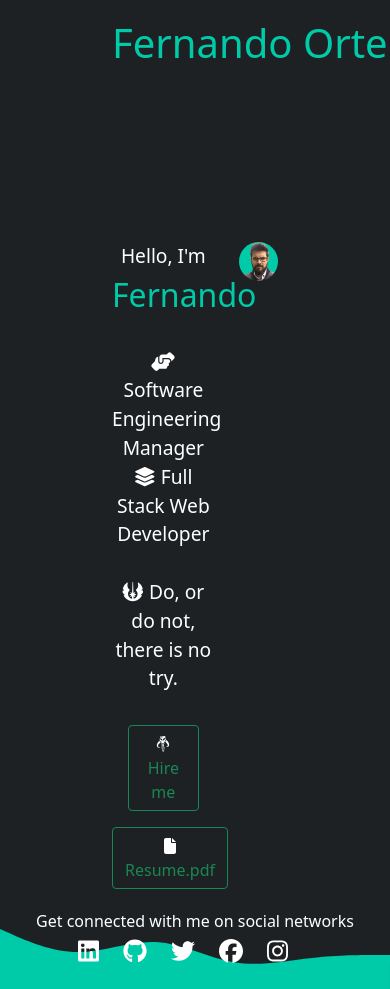
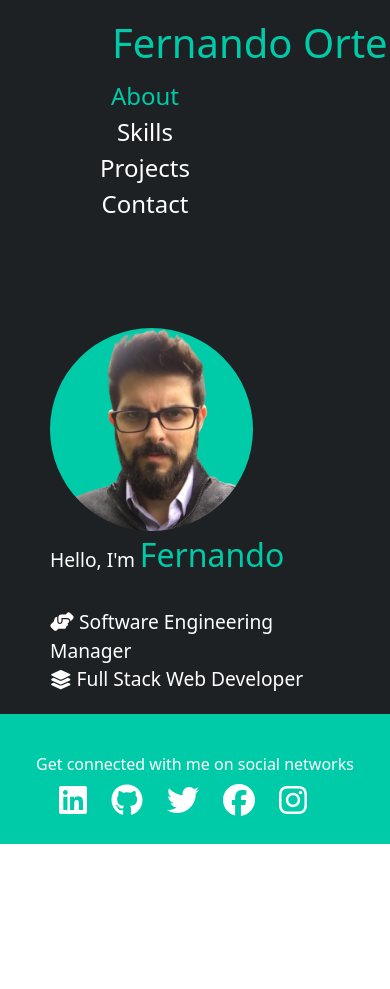
Before and after one commit to Feortegas/portfolio-react, a React (Create React App) app: page / in a window 390 px wide. Shown: the top 989 px of the page. After the commit the page ends 844 px from the top, so only its background shows below. Built offline with nearby package versions, Linux system fonts and the light colour scheme.

Commit message:
add responsiveness

```diff
--- a/src/App.js
+++ b/src/App.js
@@ -25,7 +25,7 @@ function App() {
 				contactSelected={contactSelected}
 				setContactSelected={setContactSelected}
 			/>
-			<main>
+			<main className='main'>
 				{aboutSelected ? (
 					<About />
 				) : skillsSelected ? (
--- a/src/components/About/index.js
+++ b/src/components/About/index.js
@@ -1,4 +1,4 @@
-import React, { useEffect } from 'react';
+import React from 'react';
 import profileImage from '../../assets/profile/profile-img-filled.png';
 import resume from '../../assets/profile/Resume.pdf';
 import { FontAwesomeIcon } from '@fortawesome/react-fontawesome';
@@ -14,11 +14,18 @@ function About(props) {
 	const { setContactSelected, setSkillsSelected } = props;
 
 	return (
-		<section className='pt-5 container-fluid'>
-			<div className='row'>
-				<div className='col-8 mt-2 '>
+		<section className='profile d-flex pt-5'>
+			{/* Profile image section */}
+			<div className='profile-image'>
+				<img
+					src={profileImage}
+					className='rounded-circle'
+					alt='this is me'
+				/>
+			</div>
 			{/* About me section */}
-					<p className='profile-text'>
+			<div className='profile-text'>
+				<p>
 					Hello, I'm <span className='my-name'>Fernando</span>
 					<br></br>
 					<br></br>
@@ -33,7 +40,6 @@ function About(props) {
 					<span> Do, or do not, there is no try.</span>
 				</p>
 				{/* Buttons section */}
-					<div className='profile-text'>
 				<a
 					className='btn btn-outline-success m-3'
 					href='#Skills'
@@ -52,16 +58,6 @@ function About(props) {
 					<span className='btn-outline-success'> Resume.pdf</span>
 				</a>
 			</div>
-				</div>
-				{/* Profile image section */}
-				<div className='col-4 mt-2'>
-					<img
-						src={profileImage}
-						className='rounded-circle mx-auto profile-image'
-						alt='this is me'
-					/>
-				</div>
-			</div>
 		</section>
 	);
 }
--- a/src/components/Contact/index.js
+++ b/src/components/Contact/index.js
@@ -40,8 +40,8 @@ function ContactForm() {
 	};
 
 	return (
-		<section>
-			<h1 data-testid='h1tag'>Contact me</h1>
+		<section className='contact'>
+			<h1>Contact me</h1>
 			<form id='contact-form' onSubmit={handleSubmit}>
 				{/* Name */}
 				<div className='mb-3'>
--- a/src/components/Footer/index.js
+++ b/src/components/Footer/index.js
@@ -51,14 +51,14 @@ function Footer() {
 					</a>
 				</div>
 			</div>
-			<div>
+			{/* <div>
 				<svg xmlns='http://www.w3.org/2000/svg' viewBox='0 0 1440 320'>
 					<path
 						fill='#00cba9'
-						fillOpacity='1'
+						fillpacity='1'
 						d='M0,96L48,117.3C96,139,192,181,288,181.3C384,181,480,139,576,144C672,149,768,203,864,218.7C960,235,1056,213,1152,202.7C1248,192,1344,192,1392,192L1440,192L1440,320L1392,320C1344,320,1248,320,1152,320C1056,320,960,320,864,320C768,320,672,320,576,320C480,320,384,320,288,320C192,320,96,320,48,320L0,320Z'></path>
 				</svg>
-			</div>
+			</div> */}
 		</div>
 	);
 }
--- a/src/components/Nav/index.js
+++ b/src/components/Nav/index.js
@@ -39,7 +39,7 @@ function Nav(props) {
 					<span className='my-name'>Fernando Ortega</span>
 				</a>
 			</div>
-			<div className='collapse navbar-collapse'>
+			<div>
 				<ul className='navbar-nav ms-auto align-items-center'>
 					<li
 						className={`nav-item me-4 ${aboutSelected && 'nav-active'}`}
--- a/src/components/ProjectList/index.js
+++ b/src/components/ProjectList/index.js
@@ -1,21 +1,41 @@
 import React from 'react';
+import { FontAwesomeIcon } from '@fortawesome/react-fontawesome';
+import { faGithub } from '@fortawesome/free-brands-svg-icons';
 
 function Project(props) {
 	const name = props.project.name;
 	const image = props.project.image;
 	const description = props.project.description;
 	const url = props.project.url;
+	const github = props.project.github;
 	return (
-		<div className='col-6'>
-			<a href={url} target='_blank' rel='noopener noreferrer'>
-				<h5>{name}</h5>
-			</a>
-			<img
-				className='project-image'
-				src={require(`../../assets/projects/${image}`)}
-				alt={name}
-			/>
-			<p>{description}</p>
+		<div className='col-12 col-md-6 col-lg-4 card-group'>
+			<div className='card project-cards'>
+				<img
+					className='card-img-top'
+					src={require(`../../assets/projects/${image}`)}
+					alt={name}
+				/>
+				<div className='card-body project-cards-body'>
+					<h5 className='card-title'>
+						{' '}
+						<a href={url} target='_blank' rel='noopener noreferrer'>
+							<h5>{name}</h5>
+						</a>
+					</h5>
+					<p className='card-text'>{description}</p>
+					<div className='card-icons'>
+						<a
+							href={github}
+							className='me-4'
+							target='_blank'
+							rel='noopener noreferrer'>
+							<FontAwesomeIcon icon={faGithub}></FontAwesomeIcon>
+						</a>
+						<span className='card-footer text-muted'>GitHub Repository</span>
+					</div>
+				</div>
+			</div>
 		</div>
 	);
 }
--- a/src/components/Projects/index.js
+++ b/src/components/Projects/index.js
@@ -7,44 +7,54 @@ function Projects() {
 			image: 'reddit-lite.png',
 			name: 'reddit-lite',
 			description:
-				'Light version of reddit.com. Focus of the application is for the user that is not a die-hard reddit user to be able to focus on the posts and comments only. It also benefits communities where internet connection speed is not as fast as in rich countries.',
+				'Light version of reddit.com.',
 			url: 'https://afternoon-tundra-62298.herokuapp.com/',
+			github: 'https://github.com/Feortegas/reddit-clone',
 		},
 		{
 			image: 'spotitube.png',
 			name: 'SpotiTube',
 			description:
-				'SpotiTube web app, allows the user to Search for a Spotify playlist and then insert the tracks to a YouTube playlist (Official videos). Its a colaboration between the Spotify API and YouTube API.',
+				'Insert Spotify playlist into a YouTube playlist.',
 			url: 'https://feortegas.github.io/SpotiTube/',
+			github: 'https://github.com/Feortegas/SpotiTube',
 		},
 		{
 			image: 'run-buddy.jpg',
 			name: 'Run-Buddy',
-			description: 'Run buddy is your portal to connect to your personal trainner and become the journey of getting fit',
+			description:
+				'Run buddy is your portal to connect to your personal trainner.',
 			url: 'https://feortegas.github.io/run-buddy/',
+			github: 'https://github.com/Feortegas/run-buddy',
 		},
 		{
 			image: 'city-weather-dashboard.png',
 			name: 'City Weather Dashboard',
-			description: 'Search for the current weather for your local city or future destination. Get also 5 days	Forecast',
+			description:
+				'Current weather for your local city or future destination.',
 			url: 'https://feortegas.github.io/city-weather-dashboard/',
+			github: 'https://github.com/Feortegas/city-weather-dashboard',
 		},
 		{
 			image: 'code-quiz.png',
 			name: 'Classic Action Movies Quiz',
-			description: 'Enjoy a short Classic Action Movies Quiz. Think fast or you will run out of time!',
+			description:
+				'Enjoy a short Classic Action Movies Quiz.',
 			url: 'https://feortegas.github.io/code-quiz-classic-movies/',
+			github: 'https://github.com/Feortegas/code-quiz-classic-movies',
 		},
 		{
 			image: 'work-day-scheduller.png',
 			name: 'Work day scheduller',
-			description: `Plan your day appointments and to-do's with this Day Scheduller web app`,
+			description: `Plan your day appointments and to-do's.`,
 			url: 'https://feortegas.github.io/whats-up-today/',
+			github: 'https://github.com/Feortegas/whats-up-today',
 		},
 	];
 
 	return (
-		<section className='row d-flex'>
+		<section className='projects row g-4'>
+			<h1>My Projects</h1>
 			{projectArr.map((eachProject) => {
 				return <Project project={eachProject} />;
 			})}
--- a/src/components/Skills/index.js
+++ b/src/components/Skills/index.js
@@ -9,11 +9,11 @@ import {
 
 function Skills() {
 	return (
-		<div>
-			<h2 className='my-3'>My Skills</h2>
-			<div className='skills-container row'>
+		<div className='skills'>
+			<h1>My Skills</h1>
+			<div className='d-flex skills-container'>
 				{/* Frontend skills */}
-				<div className='my-skills col-6 my-4'>
+				<div className='my-4'>
 					<div className='skills-title d-flex'>
 						<FontAwesomeIcon className='skills-icon' icon={faCode} />
 						<h3> Frontend developer</h3>
@@ -29,7 +29,7 @@ function Skills() {
 					</ul>
 				</div>
 				{/* Backend skills */}
-				<div className='my-skills col-6 my-4'>
+				<div className='my-4'>
 					<div className='skills-title d-flex'>
 						<FontAwesomeIcon className='skills-icon' icon={faServer} />
 						<h3> Backend developer</h3>
@@ -45,7 +45,7 @@ function Skills() {
 					</ul>
 				</div>
 				{/* Management skills */}
-				<div className='my-skills col-6 my-4'>
+				<div className='my-4'>
 					<div className='skills-title d-flex'>
 						<FontAwesomeIcon className='skills-icon' icon={faPeopleCarryBox} />
 						<h3> SWE Manager</h3>
@@ -59,7 +59,7 @@ function Skills() {
 					</ul>
 				</div>
 				{/* General skills */}
-				<div className='my-skills col-6 my-4'>
+				<div className='my-4'>
 					<div className='skills-title d-flex'>
 						<FontAwesomeIcon className='skills-icon' icon={faBookOpen} />
 						<h3> General</h3>
@@ -72,15 +72,6 @@ function Skills() {
 						<li>Project Management</li>
 					</ul>
 				</div>
-				<div className='skills-blob'>
-					{/* <svg viewBox='0 0 200 200' xmlns='http://www.w3.org/2000/svg'>
-						<path
-							fill='#00CBA9'
-							d='M29.3,-36.4C39.1,-33.3,48.8,-26.1,59.2,-14.4C69.6,-2.7,80.8,13.6,78.6,27.1C76.3,40.6,60.7,51.3,45.3,51.8C30,52.3,15,42.7,-1.3,44.4C-17.6,46.2,-35.1,59.3,-43.1,56.4C-51.1,53.5,-49.5,34.6,-51.3,19C-53.1,3.5,-58.2,-8.5,-57.6,-21.4C-57.1,-34.2,-50.9,-47.9,-40.3,-50.8C-29.8,-53.7,-14.9,-45.9,-2.6,-42.3C9.8,-38.8,19.6,-39.6,29.3,-36.4Z'
-							transform='translate(100 100)'
-						/>
-					</svg> */}
-				</div>
 			</div>
 		</div>
 	);
--- a/src/index.css
+++ b/src/index.css
@@ -1,25 +1,26 @@
+:root {
+	--color-bg: #1e2124;
+	--color-title: #00cba9;
+	--color-text: white;
+}
+
 * {
-	color: white;
+	color: var(--color-text);
 }
 
 #root {
-	background-color: #1e2124;
+	background-color: var(--color-bg);
 	min-height: 100vh;
 	position: relative;
 	text-decoration: none;
 }
 
-.my-name {
-	color: #00cba9;
-	font-size: xx-large;
+/* nav bar */
+nav {
+	padding: 100px 100px;
+	flex-wrap: wrap;
 }
 
-nav,
-main {
-	padding: 100px 100px;
-}
-
-/* nav bar */
 .navbar-brand span {
 	font-size: 40px;
 }
@@ -32,20 +33,39 @@ nav ul li:hover {
 	cursor: pointer;
 }
 
+.nav-active {
+	color: var(--color-title);
+}
+
+main {
+	margin: 50px;
+}
+
 /* about me section */
-.profile-image {
-	max-width: 100%;
+.profile {
+	display: flex;
+	align-items: center;
+	justify-content: space-evenly;
+	flex-wrap: wrap;
+}
+
+.profile-image img {
+	max-width: 70%;
 }
 
 .profile-text {
-	text-align: center;
-	align-items: center;
 	font-size: larger;
+}
+
+.my-name {
+	color: var(--color-title);
+	font-size: xx-large;
 }
 
 /* footer section */
 .footer {
-	max-height: 500px;
+	background-color: var(--color-title);
+	min-height: 130px;
 	text-align: center;
 	min-width: 100%;
 	position: absolute;
@@ -60,24 +80,20 @@ nav ul li:hover {
 }
 
 .footer-icons {
-	font-size: x-large;
-}
-
-.nav-active {
-	color: #00cba9;
+	font-size: xx-large;
 }
 
 /* Skills section */
-.skills-container {
+.skills {
 	align-items: center;
 }
 
-.skills-blob {
-	/* position:absolute; */
-	display: flex;
-	opacity: 0.5;
-	top: 200px;
-	left: 30px;
+.skills h1 {
+	text-align: center;
+}
+.skills-container {
+	flex-wrap: wrap;
+	justify-content: space-around;
 }
 
 .skills-title {
@@ -85,17 +101,44 @@ nav ul li:hover {
 }
 
 .skills-title h3 {
-	color: #00cba9;
+	color: var(--color-title);
 }
 
 .skills-icon {
-	color: #00cba9;
+	color: var(--color-title);
 	font-size: xx-large;
 	margin-right: 10px;
 }
 
+/* Projects section */
+.projects {
+	/* margin-bottom: -60px; */
+}
 
-/* Projects section */
-.project-image {
-  max-width: 40%;
+.projects h1 {
+	text-align: center;
 }
+
+.project-cards-body {
+	background-color: var(--color-bg);
+}
+
+.project-cards-body h5 {
+	color: var(--color-title);
+	text-decoration: none;
+}
+
+.card-icons a {
+	font-size: xx-large;
+}
+
+/* Contact me section */
+.contact {
+	/* margin: 0 50px; */
+	display: block;
+	flex-wrap: wrap;
+}
+
+.contact h1 {
+	text-align: center;
+}
```
Also changed, not shown: public/index.html (+0 -23 lines). Lines whose indentation alone changed are shown as unchanged.
